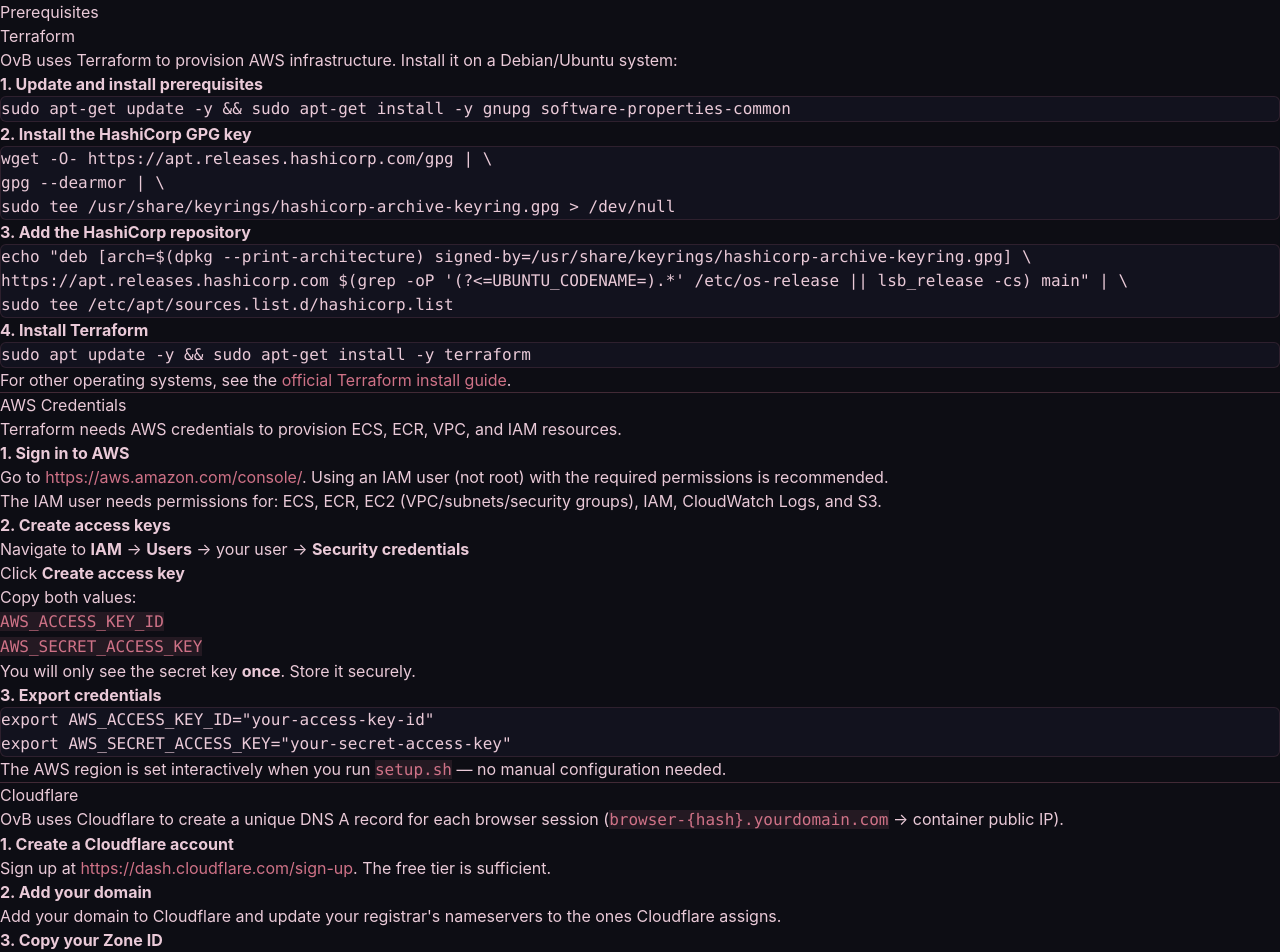
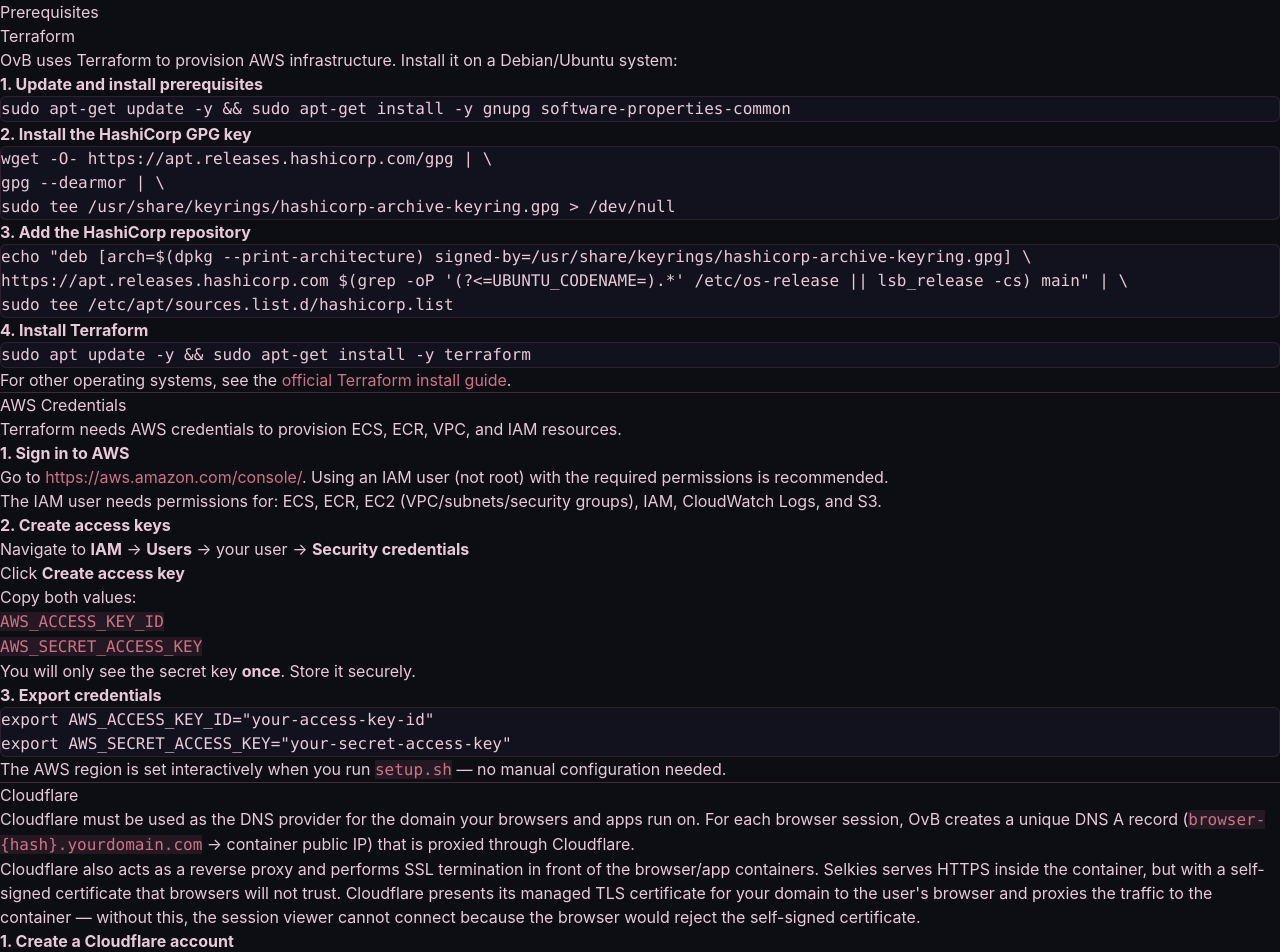
Before and after one commit to fish-not-phish/vbrowser-docs, a Next.js app: page /getting-started/prerequisites in a window 1280 px wide. Shown: the top 952 px of the page. Built offline with nearby package versions, Linux system fonts and the light colour scheme.

Commit message:
update docs

```diff
--- a/pages/getting-started/prerequisites.mdx
+++ b/pages/getting-started/prerequisites.mdx
@@ -69,7 +69,9 @@
 
 ## Cloudflare
 
-OvB uses Cloudflare to create a unique DNS A record for each browser session (`browser-{hash}.yourdomain.com` → container public IP).
+Cloudflare must be used as the DNS provider for the domain your browsers and apps run on. For each browser session, OvB creates a unique DNS A record (`browser-{hash}.yourdomain.com` → container public IP) that is proxied through Cloudflare.
+
+Cloudflare also acts as a reverse proxy and performs SSL termination in front of the browser/app containers. Selkies serves HTTPS inside the container, but with a self-signed certificate that browsers will not trust. Cloudflare presents its managed TLS certificate for your domain to the user's browser and proxies the traffic to the container — without this, the session viewer cannot connect because the browser would reject the self-signed certificate.
 
 **1. Create a Cloudflare account**
 
```
